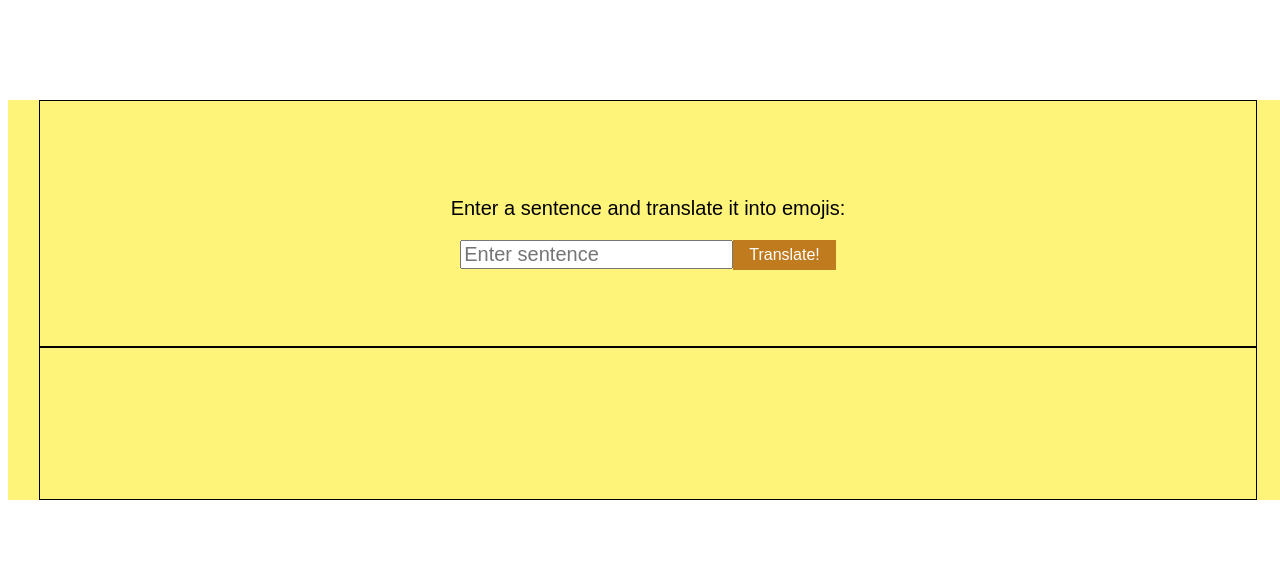
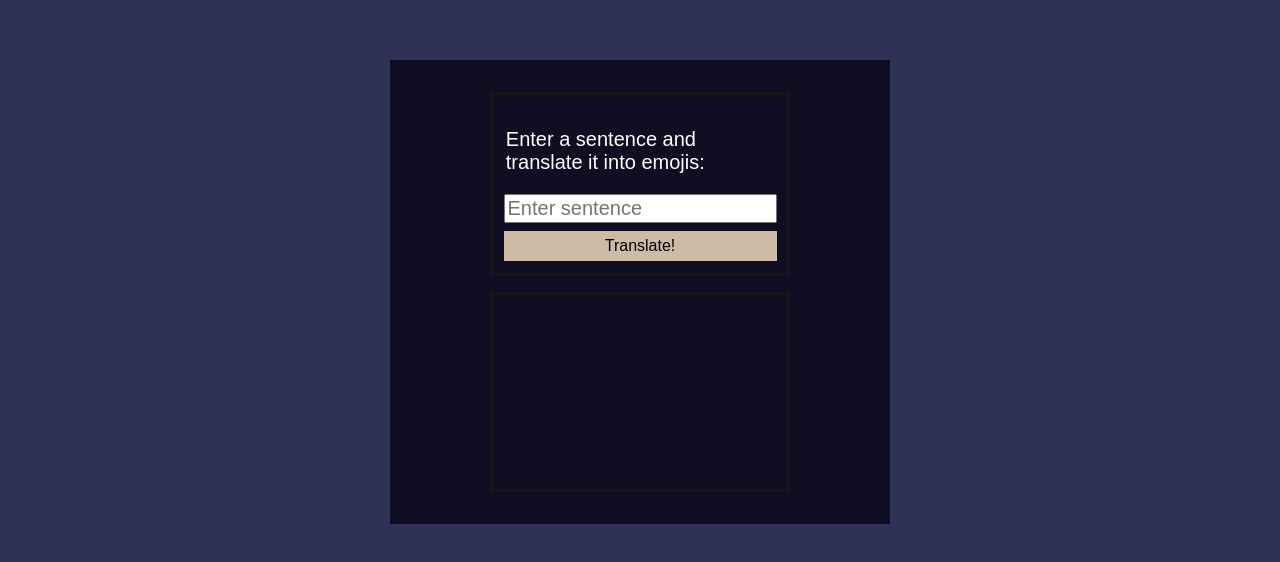
Before and after one commit to TikitaPeralta/emojiTranslator, a plain HTML site: page index.html in a window 1280 px wide. Shown: the part 108-670 px from the top of the page. Drawn offline with Linux system fonts and the light colour scheme; a web font is replaced by a local one.

Commit message:
change styling

```diff
--- a/style.css
+++ b/style.css
@@ -4,72 +4,70 @@ body {
     align-items: center;
     width: 100vw;
     height: 100vh;
+    margin: 0;
+    background-color: rgb(47, 49, 87);
 }
 main {
     /* width: 50vw;
     height: 50vh; */
     display: flex;
-    flex-grow: 2;
-    flex-direction: column;
-    justify-content: center;
-    align-items: center;
-    background-color: rgb(255, 244, 122);
-    min-height: 50vh;
-    overflow-y: hidden;
-}
-
-#sentence_area, #result_area {
-    display: flex;
-    border: 1px solid black;
-    width: 95%;
     flex: 1;
     flex-direction: column;
     justify-content: center;
     align-items: center;
+    background-color: rgb(17, 13, 34);
+    gap: 1rem;
+    overflow-y: hidden;
+    max-width: 500px;
+    padding: 2rem;
+    box-sizing: border-box;
+    color: white;
 }
 
+#sentence_area, #result_area {
+    box-sizing: border-box;
+    display: flex;
+    width: 300px;
+    flex-direction: column;
+    justify-content: center;
+    align-items: center;
+    padding: 0.8rem;
+    border: rgb(23, 23, 23) solid 3px;
+}
+#result_area {
+    flex: 1;
+    min-height: 200px;
+    flex-wrap: wrap;
+    overflow-y: scroll;
+}
+#sentence_area {
+    flex:1;
+}
 #sentence_area p, input{
     font-family: "Madimi One", sans-serif;
     font-weight: 400;
     font-style: normal;
     font-size: 20px;
 }
+form {
+    max-width: 300px;
+}
 
 #input_area {
     display: flex;
-    align-items: center;
-    justify-content: space-around;
-}
-/*larger screen*/
-@media only screen and (max-width: 2000px) {
-    #input_area {
-        flex-direction: row;
-        width: 20%;
-    }
+    flex-direction: column;
+    /* align-items: start; */
+    gap: 0.5rem;
+    width: 100%;
+    /* justify-content: space-between; */
 }
 
-/*smaller screen*/
-@media only screen and (max-width: 600px) {
-    #input_area {
-        flex-direction: column;
-        gap: 0.5rem;
-        width: 52%;
-    }
-    #search {
-        display: flex;
-        align-self: flex-start;
-    }
-    button {
-        display: flex;
-        align-self: flex-end;
-    }
-}
 
 button {
-    background-color: #c17b1f; /* Green */
+    background-color: #cdbca5; /* Green */
     border: none;
-    color: white;
-    padding: 6px 16px;
+    color: rgb(0, 0, 0);
+    padding: 6px 12px;
     text-align: center;
     text-decoration: none;
     display: inline-block;
@@ -81,6 +79,26 @@ button {
   }
 
 button:hover {
-    background-color: #905d19;
+    background-color: #bdf7e3;
     cursor: pointer;
 }
+
+/* width */
+::-webkit-scrollbar {
+    width: 10px;
+  }
+
+  /* Track */
+  ::-webkit-scrollbar-track {
+    background: rgb(17, 13, 34);
+  }
+
+  /* Handle */
+  ::-webkit-scrollbar-thumb {
+    background: #888;
+  }
+
+  /* Handle on hover */
+  ::-webkit-scrollbar-thumb:hover {
+    background: rgb(47, 49, 87);
+  }
--- a/translator.js
+++ b/translator.js
@@ -31,7 +31,7 @@ function play() {
                     console.log('true')
                 }
                 console.log(newSentence.join(' '))
-                result.innerHTML = newSentence.join(' ');
+                result.innerHTML = `<span style='font-size:30px; font-family: "Madimi One", sans-serif'>${newSentence.join(' ')}</span>`;
             })
             .catch(error => console.error('Error fetching the CSV file:', error));
 }
```
